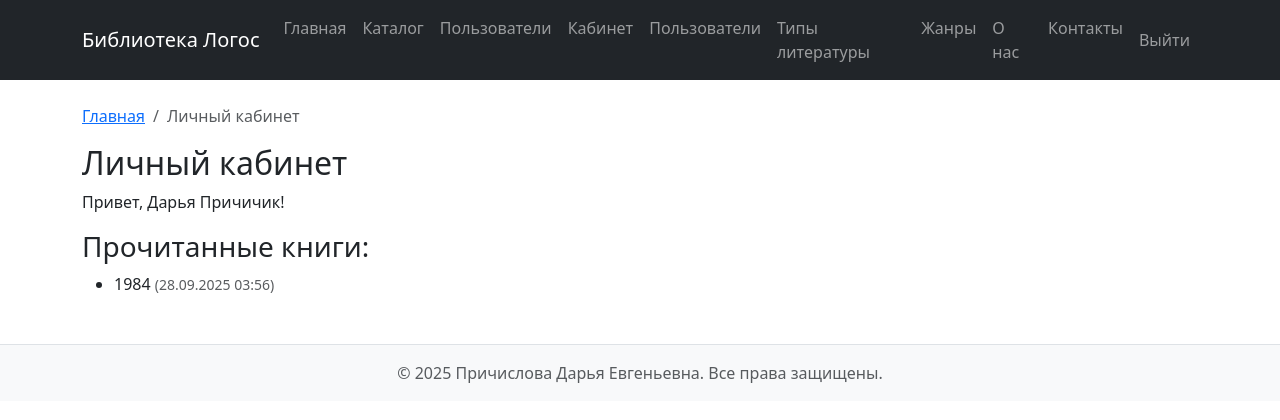
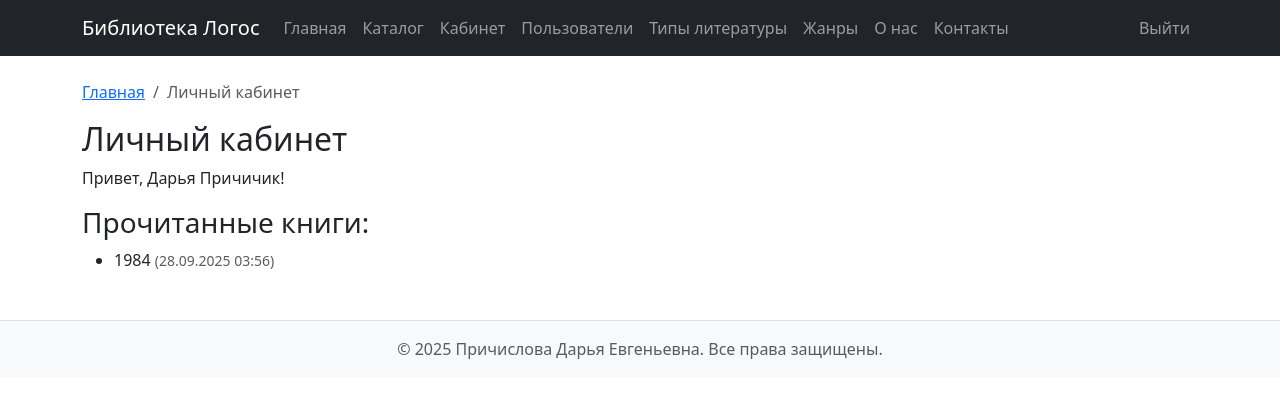
Before and after one commit to DaryaPrich/library_site, a Django app: page /account/ in a window 1280 px wide. Shown: the top 420 px of the page. Run offline with Django 5.2, Linux system fonts and the light colour scheme; a user stored in the database is signed in; data comes from the database, SQL or seed files in the repository; both versions use the stored data as it was after the commit; some libraries are stand-ins or nearby versions.

Commit message:
Обновлена навигационная панель

```diff
--- a/library_site/main/templates/main/base.html
+++ b/library_site/main/templates/main/base.html
@@ -56,11 +56,11 @@
             <ul class="navbar-nav me-auto mb-2 mb-lg-0">
                 <li class="nav-item"><a class="nav-link" href="/">Главная</a></li>
                 <li class="nav-item"><a class="nav-link" href="/books/">Каталог</a></li>
-                {% if request.user.is_authenticated and request.user.is_staff %}
-                <li class="nav-item">
-                    <a class="nav-link" href="{% url 'users_list' %}">Пользователи</a>
-                </li>
-                {% endif %}
+                <!--                {% if request.user.is_authenticated and request.user.is_staff %}-->
+                <!--                <li class="nav-item">-->
+                <!--                    <a class="nav-link" href="{% url 'users_list' %}">Пользователи</a>-->
+                <!--                </li>-->
+                <!--                {% endif %}-->
 
                 {% if user.is_authenticated %}
                 <li class="nav-item"><a class="nav-link" href="/account/">Кабинет</a></li>
```
Also changed, not shown: library_site/db.sqlite3.
